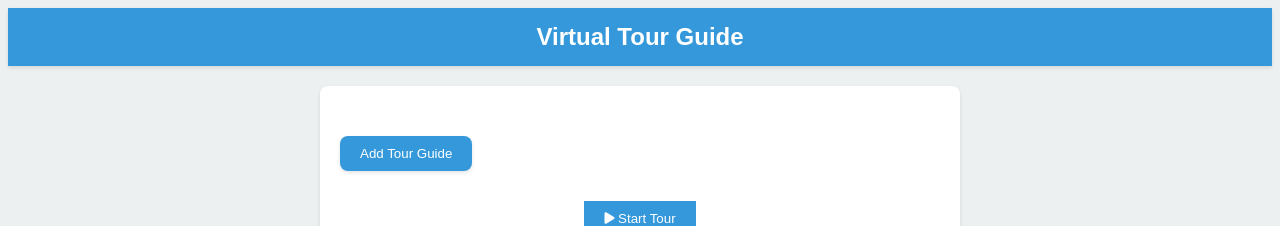
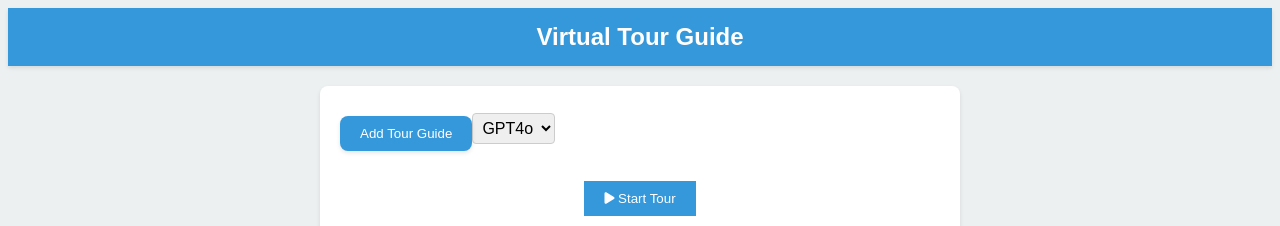
Before and after one commit to rishabhshah13/aitourguide, a React (Create React App) app in the folder client/: page /tts in a window 1280 px wide. Shown: the top 226 px of the page. Built offline with nearby package versions, Linux system fonts and the light colour scheme; no server answers; what mic-recorder-to-mp3 would draw is missing.

Commit message:
Added Model Choice

```diff
--- a/client/src/components/DeepgramTTS.js
+++ b/client/src/components/DeepgramTTS.js
@@ -21,6 +21,7 @@ const DeepgramTTS = () => {
   const [showPopup, setShowPopup] = useState(false);
   const [showAskQuestionButton, setShowAskQuestionButton] = useState(false);
   const [tourPaused, setTourPaused] = useState(false);
+  const [selectedOption, setSelectedOption] = useState('GPT4o'); // Default option
   const audioRef = useRef(null);
   const apiKey = process.env.REACT_APP_DEEPGRAM_API_KEY;
 
@@ -78,7 +79,7 @@ const DeepgramTTS = () => {
       );
       setTranscript(transcriptText);
 
-      const answer = await fetchLLMResponse(transcriptText);
+      const answer = await fetchLLMResponse(transcriptText, selectedOption);
 
       const answerAudioBlob = await TextToSpeech(answer, apiKey);
       if (answerAudioBlob) {
@@ -136,7 +137,10 @@ const DeepgramTTS = () => {
   return (
     <div className="container">
       <div className="section">
-        <TextInput setFileTextSegments={setFileTextSegments} />
+        <TextInput
+          setFileTextSegments={setFileTextSegments}
+          setSelectedOption={setSelectedOption}
+        />
         <div className="button-container">
           {!showAskQuestionButton && (
             <button
--- a/client/src/components/LLMIntegration.js
+++ b/client/src/components/LLMIntegration.js
@@ -1,10 +1,13 @@
 // src/components/LLMIntegration.js
 import axios from 'axios';
 
-const fetchLLMResponse = async (question) => {
+const fetchLLMResponse = async (question, model) => {
   try {
-    const response = await axios.post('http://localhost:8000/mistral', {
+    console.log(question, model);
+
+    const response = await axios.post(`http://localhost:8000/get_response`, {
       question,
+      model,
     });
     return response.data.answer.content;
   } catch (error) {
--- a/client/src/components/TextInput.js
+++ b/client/src/components/TextInput.js
@@ -1,11 +1,11 @@
-// src/components/TextInput.js
 import React, { useRef, useState } from 'react';
 import '../styles/textinput.css'; // Ensure this import is included
 
-const TextInput = ({ setFileTextSegments }) => {
+const TextInput = ({ setFileTextSegments, setSelectedOption }) => {
   const fileInputRef = useRef(null);
   const [buttonVisible, setButtonVisible] = useState(true);
   const [fileContent, setFileContent] = useState('');
+  const [selectedOption, setSelectedOptionState] = useState('GPT4o'); // Default option
 
   const handleFileChange = (e) => {
     const file = e.target.files[0];
@@ -29,12 +29,28 @@ const TextInput = ({ setFileTextSegments }) => {
     fileInputRef.current.click();
   };
 
+  const handleDropdownChange = (e) => {
+    const option = e.target.value;
+    setSelectedOption(option);
+    setSelectedOptionState(option);
+  };
+
   return (
     <div className="text-input-container">
       {buttonVisible && (
-        <button onClick={handleButtonClick} className="add-tour-guide-button">
-          Add Tour Guide
-        </button>
+        <div className="button-dropdown-container">
+          <button onClick={handleButtonClick} className="add-tour-guide-button">
+            Add Tour Guide
+          </button>
+          <select
+            value={selectedOption}
+            onChange={handleDropdownChange}
+            className="dropdown-menu"
+          >
+            <option value="GPT4o">GPT4o</option>
+            <option value="Mistral">Mistral</option>
+          </select>
+        </div>
       )}
       <input
         type="file"
--- a/client/src/styles/textinput.css
+++ b/client/src/styles/textinput.css
@@ -1,7 +1,7 @@
 /* src/styles/textinput.css */
 .text-input-container {
-  position: relative;
-  margin-top: 20px;
+  display: flex;
+  align-items: center;
 }
 
 .add-tour-guide-button {
@@ -36,3 +36,17 @@
   white-space: pre-wrap; /* Preserve whitespace formatting */
   word-wrap: break-word; /* Break long words to fit container */
 }
+
+
+
+.button-dropdown-container {
+  display: flex;
+  align-items: center;
+}
+
+.dropdown-menu {
+  padding: 5px;
+  font-size: 16px;
+  border: 1px solid #ccc;
+  border-radius: 4px;
+}
```
Also changed, not shown: 1 other file (tests, documents, lock files or other folders).
